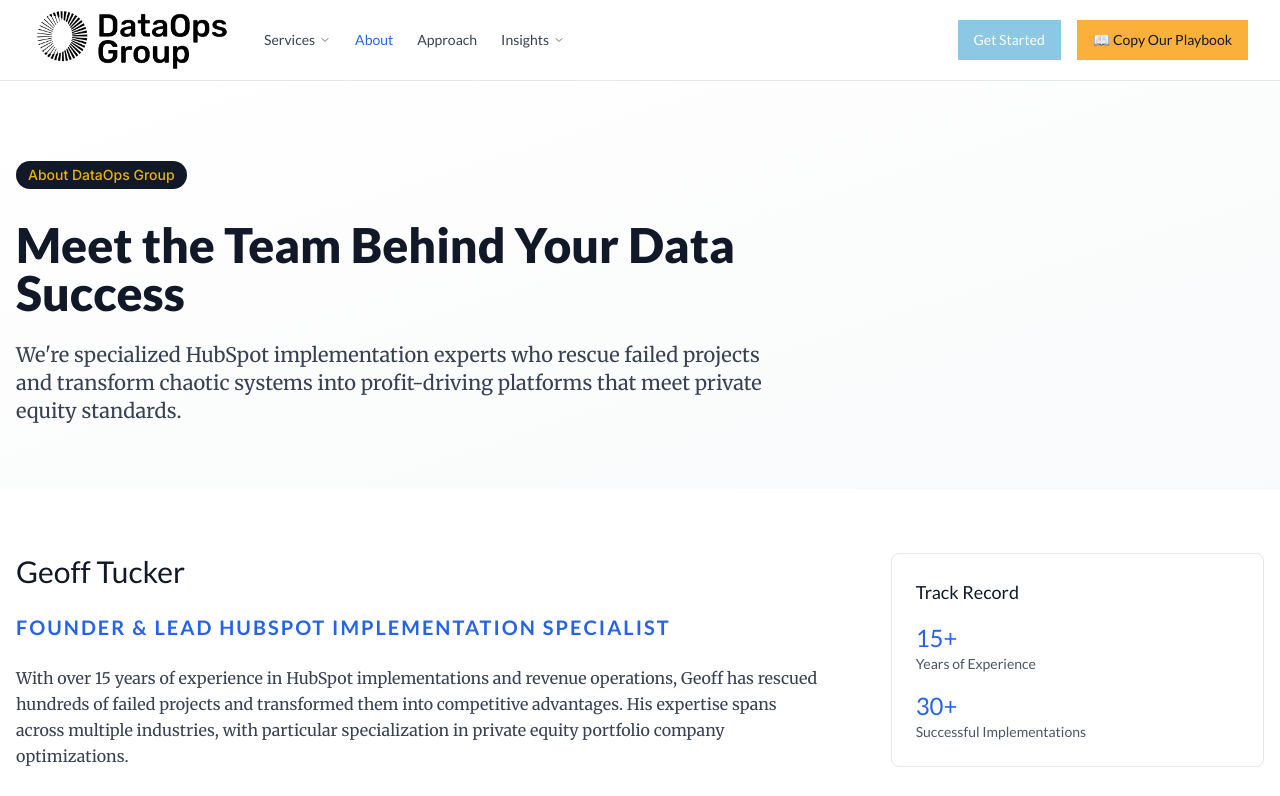
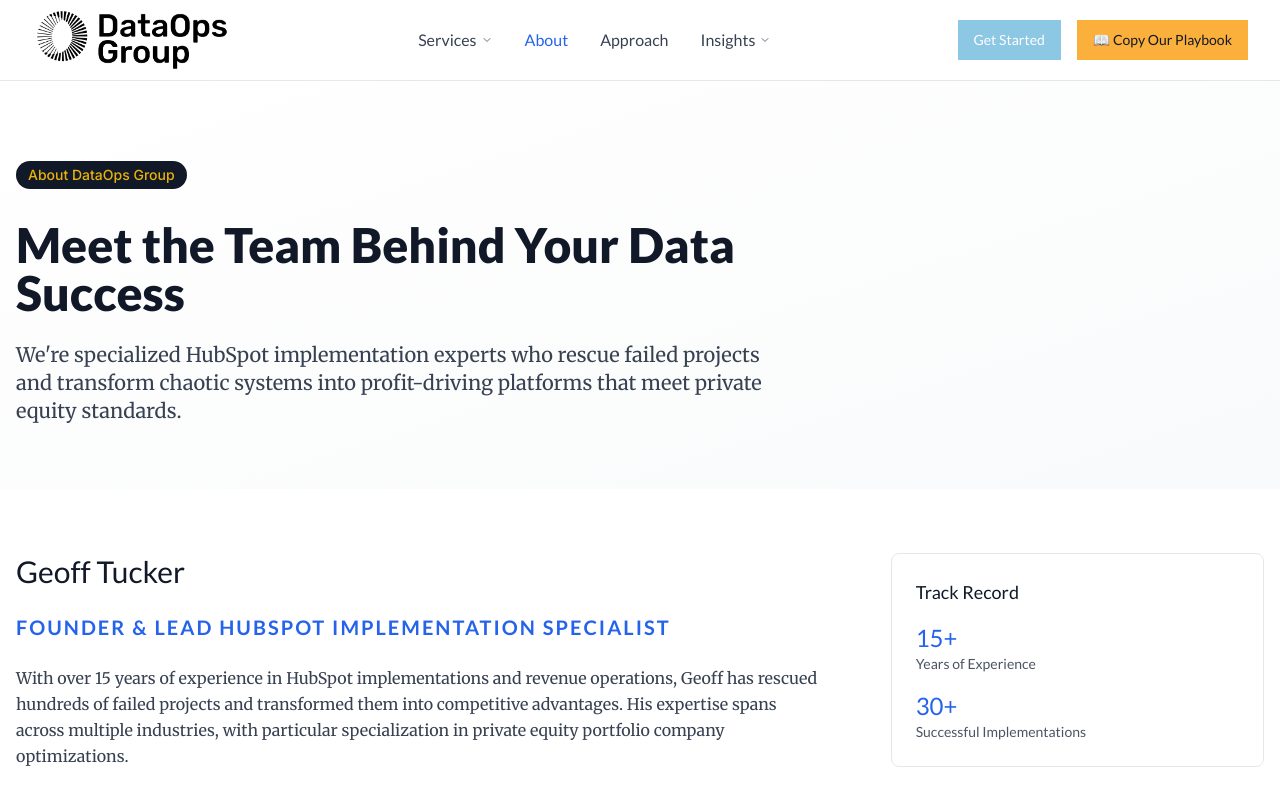
Before and after one commit to dataopsgroup/v0-oh, a Next.js app: page /about in a window 1280 px wide. Shown: the top 796 px of the page. Built offline with nearby package versions, Linux system fonts and the light colour scheme.

Commit message:
feat: use global Navigation component on About page
Ensure consistent navigation across the site.

#VERCEL_SKIP

Co-authored-by: DataOps Group <210094072+dataopsgroup@users.noreply.github.com>

```diff
--- a/app/about/page.tsx
+++ b/app/about/page.tsx
@@ -1,109 +1,15 @@
 "use client"
 
 import { Button } from "@/components/ui/button"
-import { ChevronDown } from "lucide-react"
 import Link from "next/link"
 import GlobalFooter from "@/components/global-footer"
+import Navigation from "@/components/navigation"
 
 export default function AboutPage() {
   return (
     <div className="min-h-screen bg-white">
       {/* Header */}
-      <header className="border-b border-gray-200">
-        <div className="max-w-7xl mx-auto px-4 sm:px-6 lg:px-8">
-          <div className="flex items-center justify-between h-20">
-            <div className="flex items-center space-x-8">
-              <Link href="/" className="flex items-center py-2">
-                {/*
-                  !IMPORTANT: DATAOPS LOGO SIZING - DO NOT CHANGE WITHOUT EXPLICIT REQUEST
-                  This logo MUST always be rendered as:
-                  - w-[200px] h-[68px] object-contain
-                  - Navigation bar height: h-20 (80px)
-                  - Image source: /images/dataops-logo-horizontal.jpg
-
-                  These dimensions have been specifically tested and approved.
-                  DO NOT modify these classes unless explicitly requested by the client.
-                */}
-                <img
-                  src="/images/dataops-logo-horizontal.jpg"
-                  alt="DataOps Group - Home"
-                  className="w-[200px] h-[68px] object-contain"
-                />
-              </Link>
-              <nav className="hidden md:flex space-x-6">
-                <div className="relative group">
-                  <button className="text-sm body-copy text-gray-700 hover:text-blue-600 flex items-center">
-                    Services <ChevronDown className="ml-1 h-3 w-3" strokeWidth={1.5} />
-                  </button>
-                  <div className="absolute top-full left-0 mt-1 w-64 bg-white border border-gray-200 rounded-lg shadow-lg opacity-0 invisible group-hover:opacity-100 group-hover:visible transition-all duration-200 z-50">
-                    <div className="py-2">
-                      <Link
-                        href="/services/analytics-bi"
-                        className="block px-4 py-2 text-sm body-copy text-gray-700 hover:bg-gray-50 hover:text-blue-600"
-                      >
-                        Analytics & BI
-                      </Link>
-                      <Link
-                        href="/services/dataops-implementation"
-                        className="block px-4 py-2 text-sm body-copy text-gray-700 hover:bg-gray-50 hover:text-blue-600"
-                      >
-                        DataOps Implementation
-                      </Link>
-                      <Link
-                        href="/services/team-training"
-                        className="block px-4 py-2 text-sm body-copy text-gray-700 hover:bg-gray-50 hover:text-blue-600"
-                      >
-                        Team Training
-                      </Link>
-                      <Link
-                        href="/services/marketing-operations-revops"
-                        className="block px-4 py-2 text-sm body-copy text-gray-700 hover:bg-gray-50 hover:text-blue-600"
-                      >
-                        Marketing Operations & RevOps
-                      </Link>
-                    </div>
-                  </div>
-                </div>
-                <Link href="/about" className="text-sm body-copy text-blue-600 font-medium">
-                  About
-                </Link>
-                <Link href="/approach" className="text-sm body-copy text-gray-700 hover:text-blue-600">
-                  Approach
-                </Link>
-                <div className="relative group">
-                  <button className="text-sm body-copy text-gray-700 hover:text-blue-600 flex items-center">
-                    Insights <ChevronDown className="ml-1 h-3 w-3" strokeWidth={1.5} />
-                  </button>
-                  <div className="absolute top-full left-0 mt-1 w-64 bg-white border border-gray-200 rounded-lg shadow-lg opacity-0 invisible group-hover:opacity-100 group-hover:visible transition-all duration-200 z-50">
-                    <div className="py-2">
-                      <Link
-                        href="/insights/hubspot-for-private-equity"
-                        className="block px-4 py-2 text-sm body-copy text-gray-700 hover:bg-gray-50 hover:text-blue-600"
-                      >
-                        HubSpot for Private Equity
-                      </Link>
-                    </div>
-                  </div>
-                </div>
-              </nav>
-            </div>
-            <div className="flex items-center space-x-4">
-              <Button
-                className="body-copy text-white hover:bg-blue-400 rounded-none"
-                style={{ backgroundColor: "#8CC7E3" }}
-              >
-                <Link href="/contact">Get Started</Link>
-              </Button>
-              <Button
-                className="body-copy text-gray-900 hover:bg-yellow-500 rounded-none"
-                style={{ backgroundColor: "#FBB03B" }}
-              >
-                <Link href="/book">📖 Copy Our Playbook</Link>
-              </Button>
-            </div>
-          </div>
-        </div>
-      </header>
+      <Navigation />
 
       <main>
         {/* Hero Section */}
```
